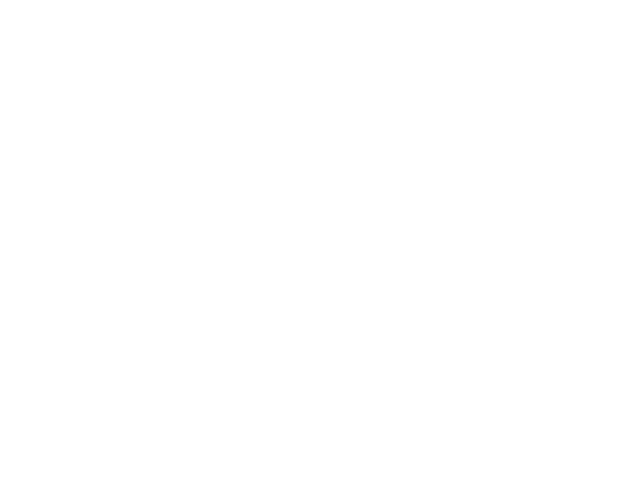
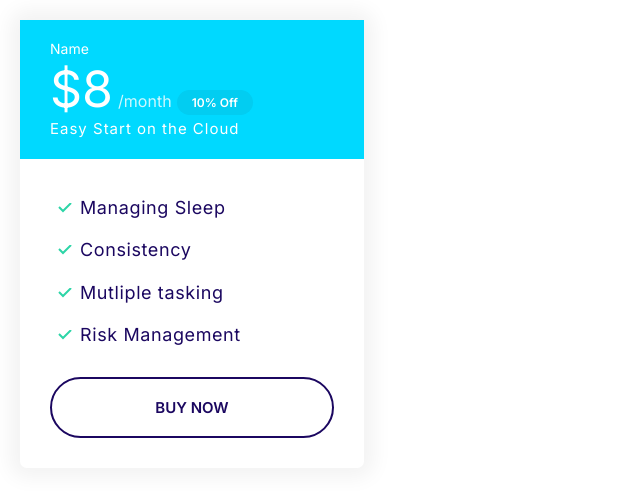
Before and after one commit to nothuman2718/NotHuman, a plain HTML site: page index.html in a window 1280 px wide. Shown: the whole page, without its empty margins (0-640 px from the left). Drawn offline with Linux system fonts and the light colour scheme.

Commit message:
Add Cards and Plans

```diff
--- a/css/styles.css
+++ b/css/styles.css
@@ -91,7 +91,7 @@ a{
     color: #fff;
 }
 .badge--small{
-
+    padding: 0.5rem 1.5rem;
     font-size: 1.6rem;
 }
 @media screen and (min-width:1024px){
@@ -224,3 +224,62 @@ a{
         font-size: 1.5rem;
     }
 }
+/* Cards */
+.card{
+    border-radius:7px;
+    box-shadow: 0 0 20px 10px #f3f3f3;
+}
+.card__header,.card__body{
+    padding: 2rem 3rem;
+}
+.card--primary .card__header{
+    background: var(--color-primary);
+    color: white;
+    overflow: hidden;
+}
+.card--secondary .card__header{
+    background: var(--color-secondary);
+    color: white;
+    overflow: hidden;
+}
+.card--secondary .badge--secondary{
+    background: #02cdf1;
+}
+/* Plans */
+.plan__name{
+    color: #fff;
+    margin: 0;
+    font-weight: 500;
+    font-size: 2.4rem;
+}
+.plan__price{
+    font-size: 6rem;
+}
+.plan__billing-cycle{
+    font-size: 2.4rem;
+    font-weight: 300;
+    opacity: 0.8;
+
+}
+.plan__description{
+    font-size: 1.5rem;
+    font-weight: 300;
+    letter-spacing: 1px;
+    display: block;
+}
+.plan .list__item{
+    margin-bottom: 2rem;
+    letter-spacing: 0.6px;
+}
+@media screen and (min-width:1024px){
+    .plan__name{
+        font-size:1.4rem;
+
+    }
+    .plan__price{
+        font-size: 5rem;
+    }
+    .plan__billing-cycle{
+        font-size: 1.6rem;
+    }
+}
--- a/index.html
+++ b/index.html
@@ -13,5 +13,28 @@
     <link rel="stylesheet" href="css/normalize.css" />
     <link rel="stylesheet" href="css/styles.css" />
   </head>
-  <body></body>
+  <body>
+    <div style="width: 30%; padding: 2rem 2rem">
+      <div class="plan">
+        <div class="card card--secondary">
+          <header class="card__header">
+            <h3 class="plan__name">Name</h3>
+            <span class="plan__price">$8</span>
+            <span class="plan__billing-cycle">/month</span>
+            <span class="badge badge--secondary badge--small">10% Off</span>
+            <span class="plan__description">Easy Start on the Cloud</span>
+          </header>
+          <div class="card__body">
+            <ul class="list list--tick">
+              <li class="list__item">Managing Sleep</li>
+              <li class="list__item">Consistency</li>
+              <li class="list__item">Mutliple tasking</li>
+              <li class="list__item">Risk Management</li>
+            </ul>
+            <button class="btn btn--block btn--outline">Buy Now</button>
+          </div>
+        </div>
+      </div>
+    </div>
+  </body>
 </html>
```
